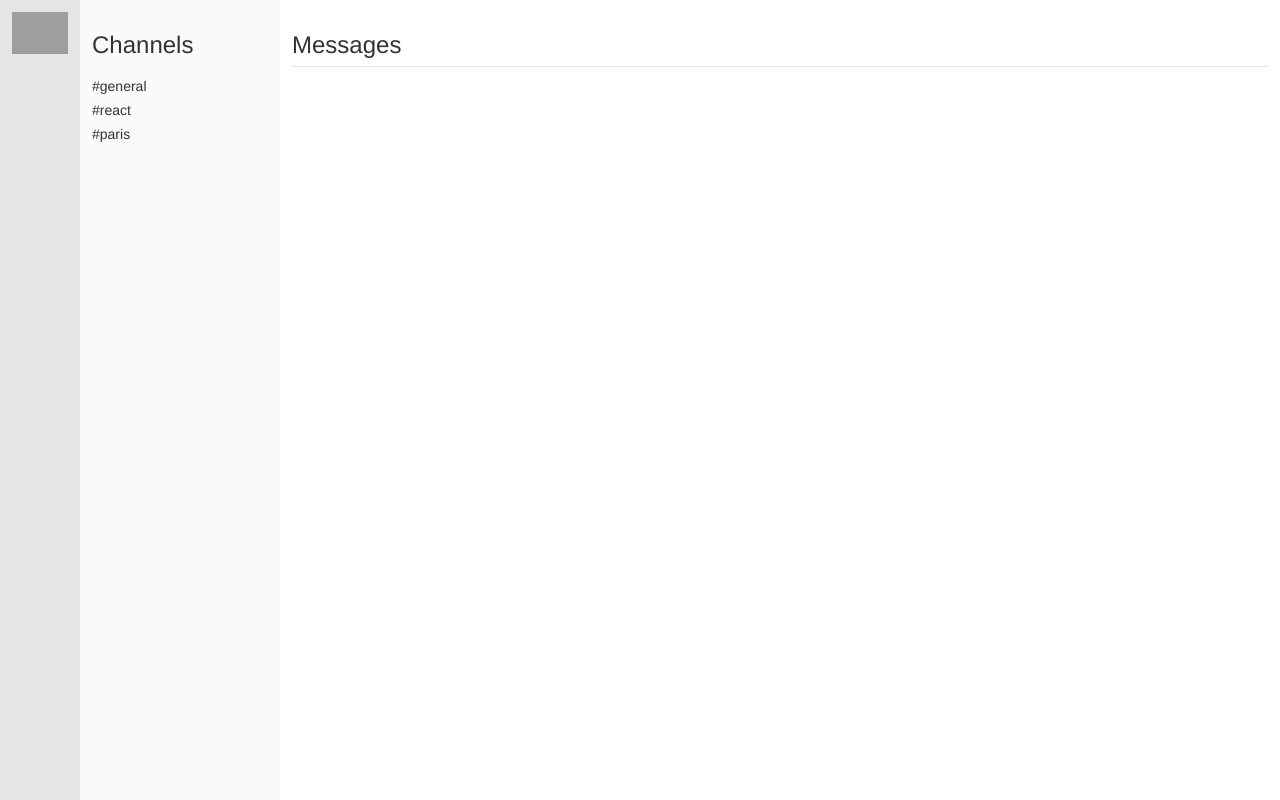
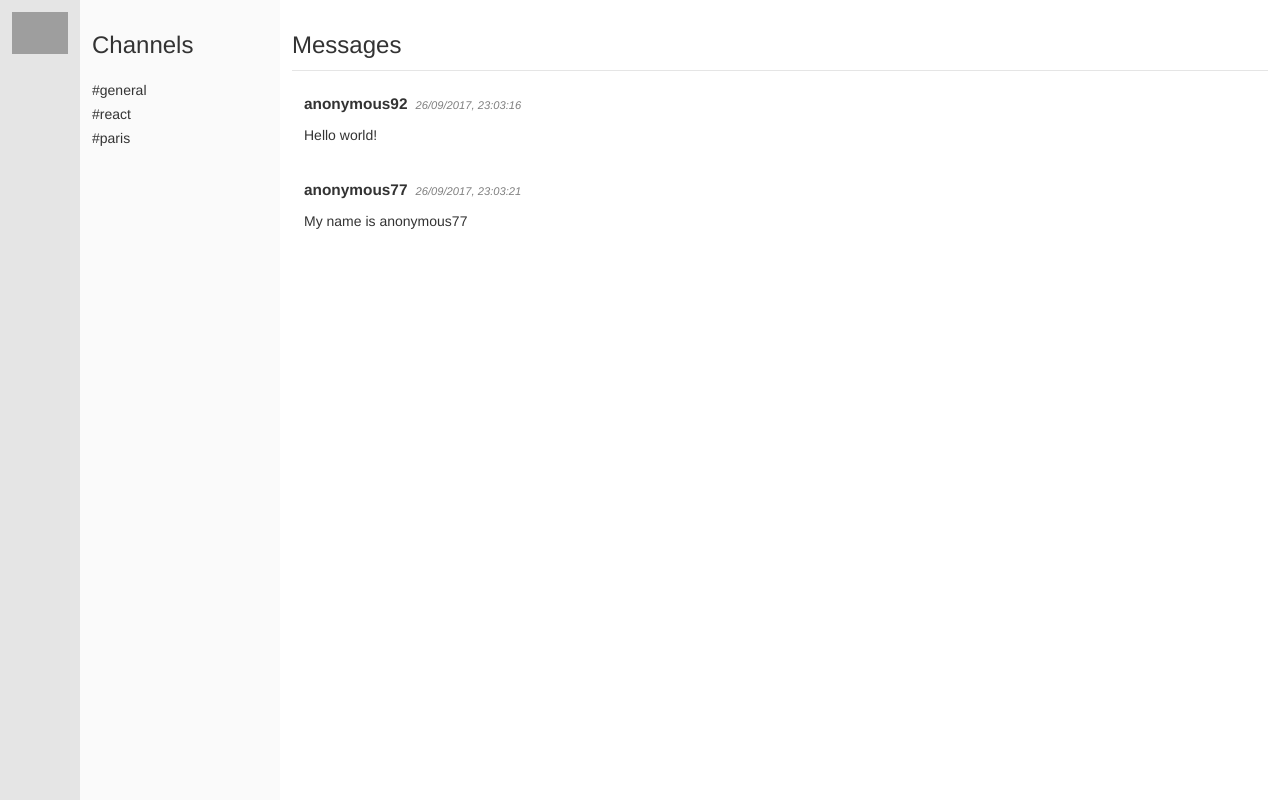
Before and after one commit to gtm19/chat-redux, a React app: page / in a window 1280 px wide. Built offline with nearby package versions, Linux system fonts and the light colour scheme; grey boxes are pictures that could not be loaded.

Commit message:
implement messagelist and styling

```diff
--- a/assets/stylesheets/application.scss
+++ b/assets/stylesheets/application.scss
@@ -13,7 +13,7 @@ body {
   }
 
   h3 {
-    padding-bottom: 8px;
+    padding-bottom: 12px;
   }
 
   .logo {
@@ -44,5 +44,20 @@ body {
 
   .message-list {
     flex: 1 1;
+
+    .message {
+      .username {
+        font-weight: bold;
+        font-size: 1.1em;
+        margin-right: 8px;
+      }
+
+      .timestamp {
+        font-size: 0.8em;
+        font-style: italic;
+        color: rgba(0, 0, 0, 0.5);
+      }
+    }
+
   }
 }
--- a/src/components/message.jsx
+++ b/src/components/message.jsx
@@ -1,9 +1,14 @@
 import React from "react";
 
 const Message = (props) => {
-  return(
-    <div>
-      Hello!
+  const niceDate = new Date(props.message.created_at).toLocaleString("en-GB");
+  return (
+    <div className="message">
+      <p className="message-metadata">
+        <span className="username">{props.message.author}</span>
+        <span className="timestamp">{niceDate}</span>
+      </p>
+      <p>{props.message.content}</p>
     </div>
   );
 };
--- a/src/containers/message_list.jsx
+++ b/src/containers/message_list.jsx
@@ -1,6 +1,8 @@
 import React, { Component } from "react";
 import { bindActionCreators } from "redux";
 import { connect } from 'react-redux';
+
+import Message from "../components/message";
 
 class MessageList extends Component { //eslint-disable-line
   render() {
@@ -8,6 +10,11 @@ class MessageList extends Component { //eslint-disable-line
     return (
       <div className="message-list">
         <h3 className="bottom-grey">Messages</h3>
+        {
+          this.props.messages.map((message) => {
+            return <Message message={message} />;
+          })
+        }
       </div>
     );
   }
```
